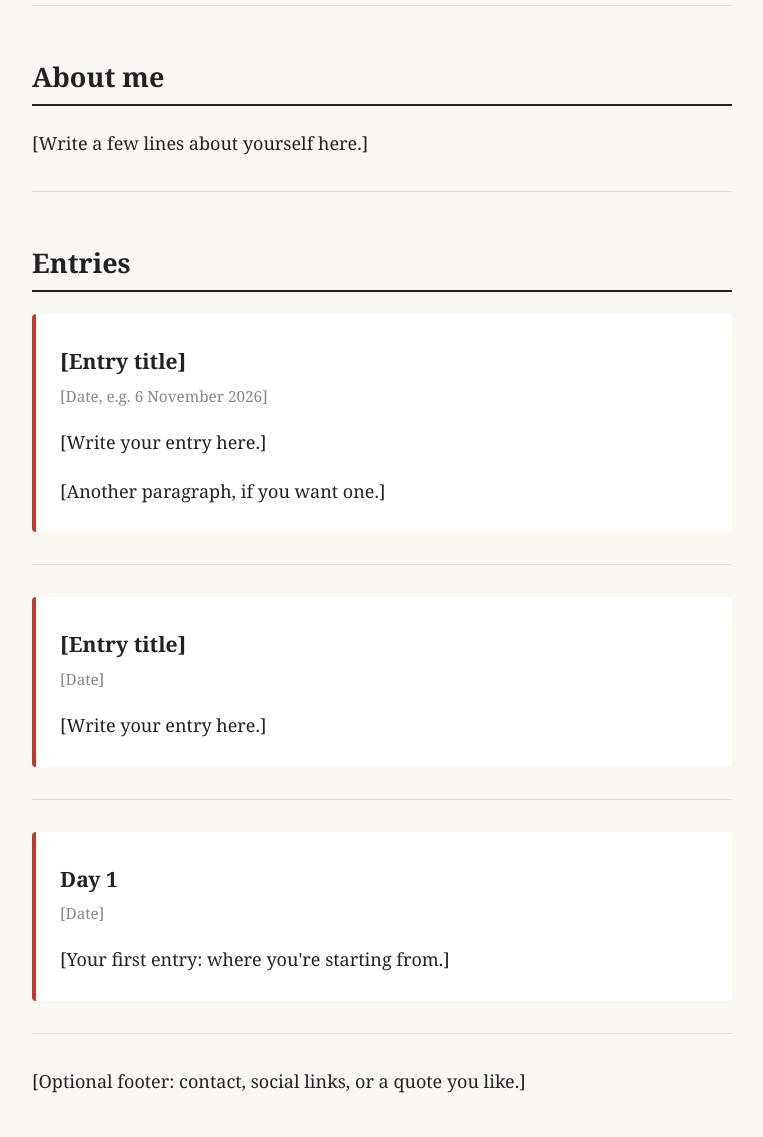
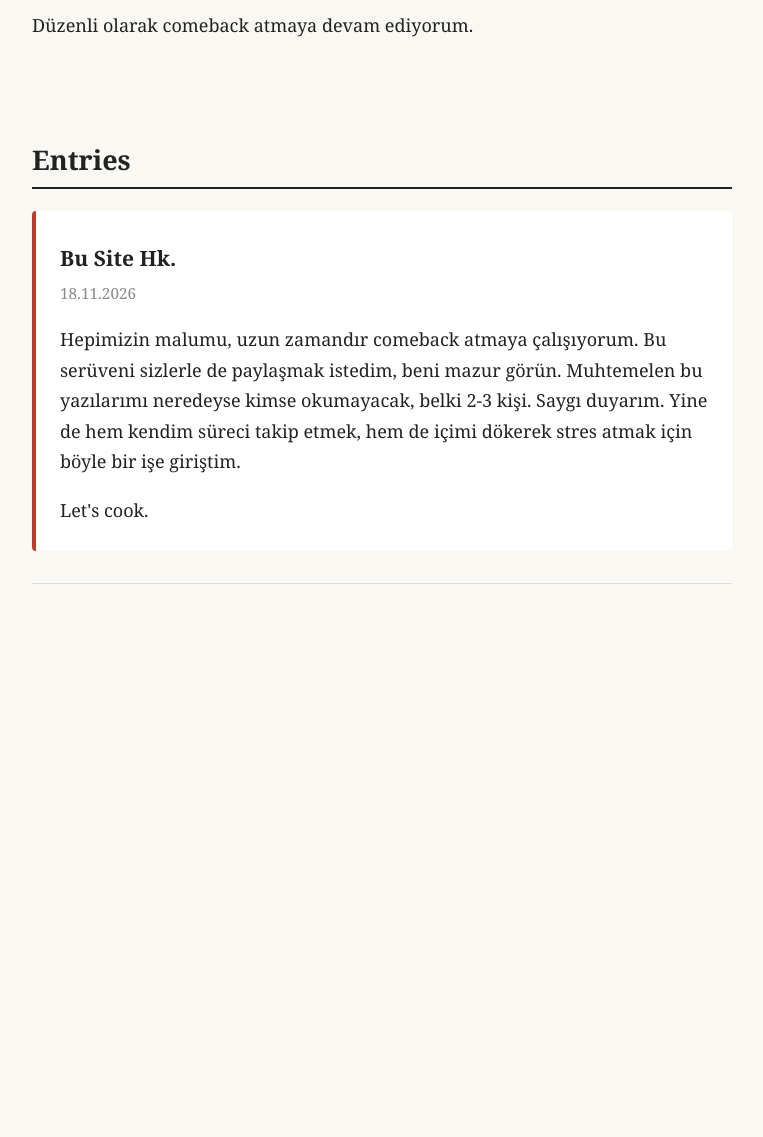
Before and after one commit to kaganksgl/comebackoglu, a plain HTML site: page index.html in a window 1280 px wide. Shown: the part 183-1320 px from the top of the page, without its empty margins (258-1021 px from the left). After the commit the page ends 807 px from the top, so only its background shows below. Drawn offline with Linux system fonts and the light colour scheme.

Commit message:
Add first diary entry and site title
Co-Authored-By: Claude Opus 5.5 <noreply@anthropic.com>

```diff
--- a/index.html
+++ b/index.html
@@ -3,7 +3,7 @@
 <head>
   <meta charset="UTF-8">
   <meta name="viewport" content="width=device-width, initial-scale=1.0">
-  <title>[YOUR NAME]'s Comeback Diary</title>
+  <title>Comebackoğlu</title>
   <style>
     body {
       max-width: 700px;
@@ -30,7 +30,6 @@
     img { max-width: 100%; height: auto; border-radius: 4px; }
     p { overflow-wrap: break-word; }
 
-    /* Phones */
     @media (max-width: 600px) {
       body { margin: 20px auto; font-size: 16px; }
       h1 { font-size: 1.7em; }
@@ -42,46 +41,21 @@
 </head>
 <body>
 
-  <h1>[YOUR NAME]'s Comeback Diary</h1>
-  <p>[A short sentence about what this diary is and why you're writing it.]</p>
+  <h1>Comebackoğlu Comeback Serüveni</h1>
+  <p>Düzenli olarak comeback atmaya devam ediyorum.</p>
 
-  <hr>
-
-  <h2>About me</h2>
-  <p>[Write a few lines about yourself here.]</p>
-
-  <hr>
+  <br>
 
   <h2>Entries</h2>
 
-  <!-- ===== NEW ENTRIES GO HERE (newest on top) ===== -->
-
   <article>
-    <h3>[Entry title]</h3>
-    <p class="date">[Date, e.g. 6 November 2026]</p>
-    <p>[Write your entry here.]</p>
-    <p>[Another paragraph, if you want one.]</p>
+    <h3>Bu Site Hk.</h3>
+    <p class="date">18.11.2026</p>
+    <p>Hepimizin malumu, uzun zamandır comeback atmaya çalışıyorum. Bu serüveni sizlerle de paylaşmak istedim, beni mazur görün. Muhtemelen bu yazılarımı neredeyse kimse okumayacak, belki 2-3 kişi. Saygı duyarım. Yine de hem kendim süreci takip etmek, hem de içimi dökerek stres atmak için böyle bir işe giriştim.</p>
+    <p>Let's cook.</p>
   </article>
 
   <hr>
 
-  <article>
-    <h3>[Entry title]</h3>
-    <p class="date">[Date]</p>
-    <p>[Write your entry here.]</p>
-  </article>
-
-  <hr>
-
-  <article>
-    <h3>Day 1</h3>
-    <p class="date">[Date]</p>
-    <p>[Your first entry: where you're starting from.]</p>
-  </article>
-
-  <hr>
-
-  <p>[Optional footer: contact, social links, or a quote you like.]</p>
-
 </body>
 </html>
```
Also changed, not shown: HOW-TO-ADD-AN-ENTRY.txt (deleted).
